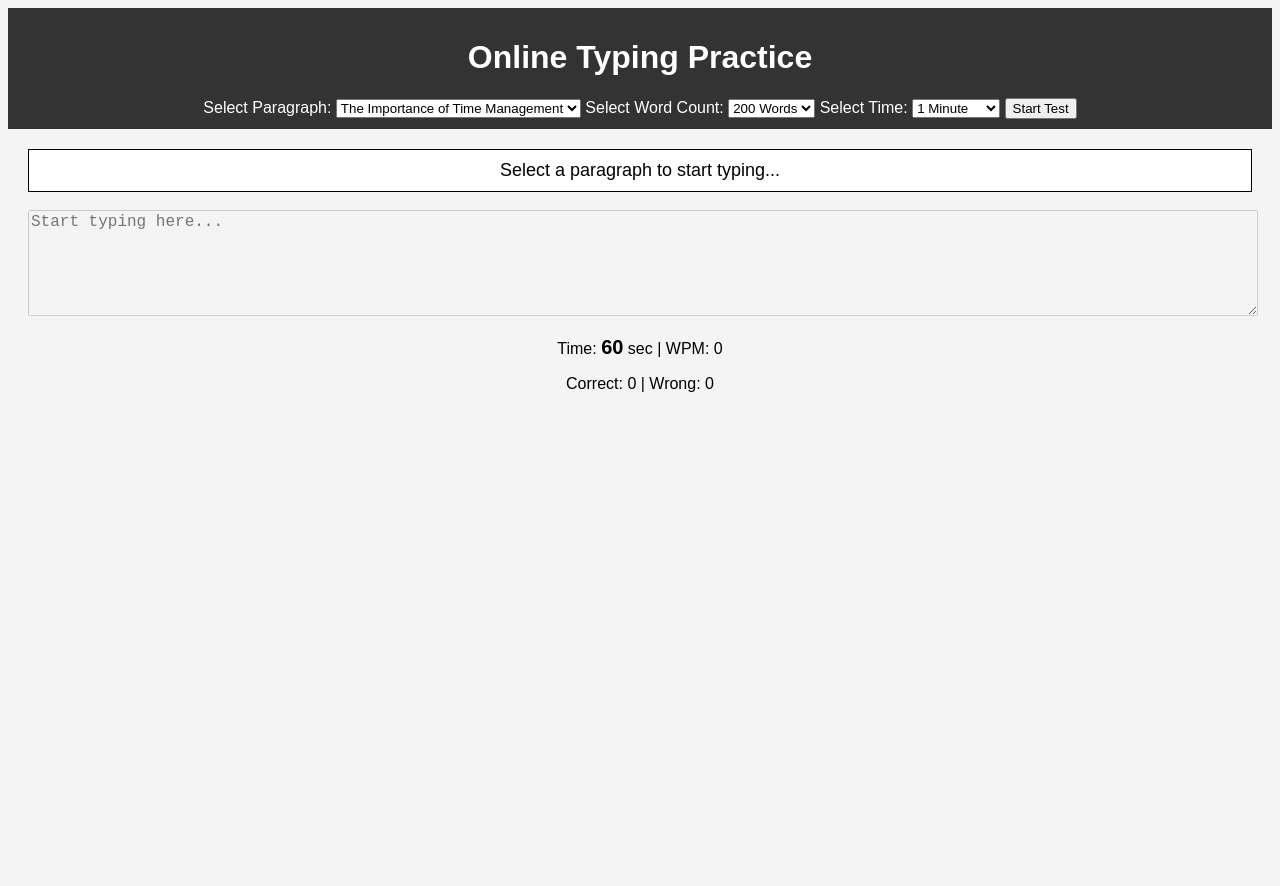
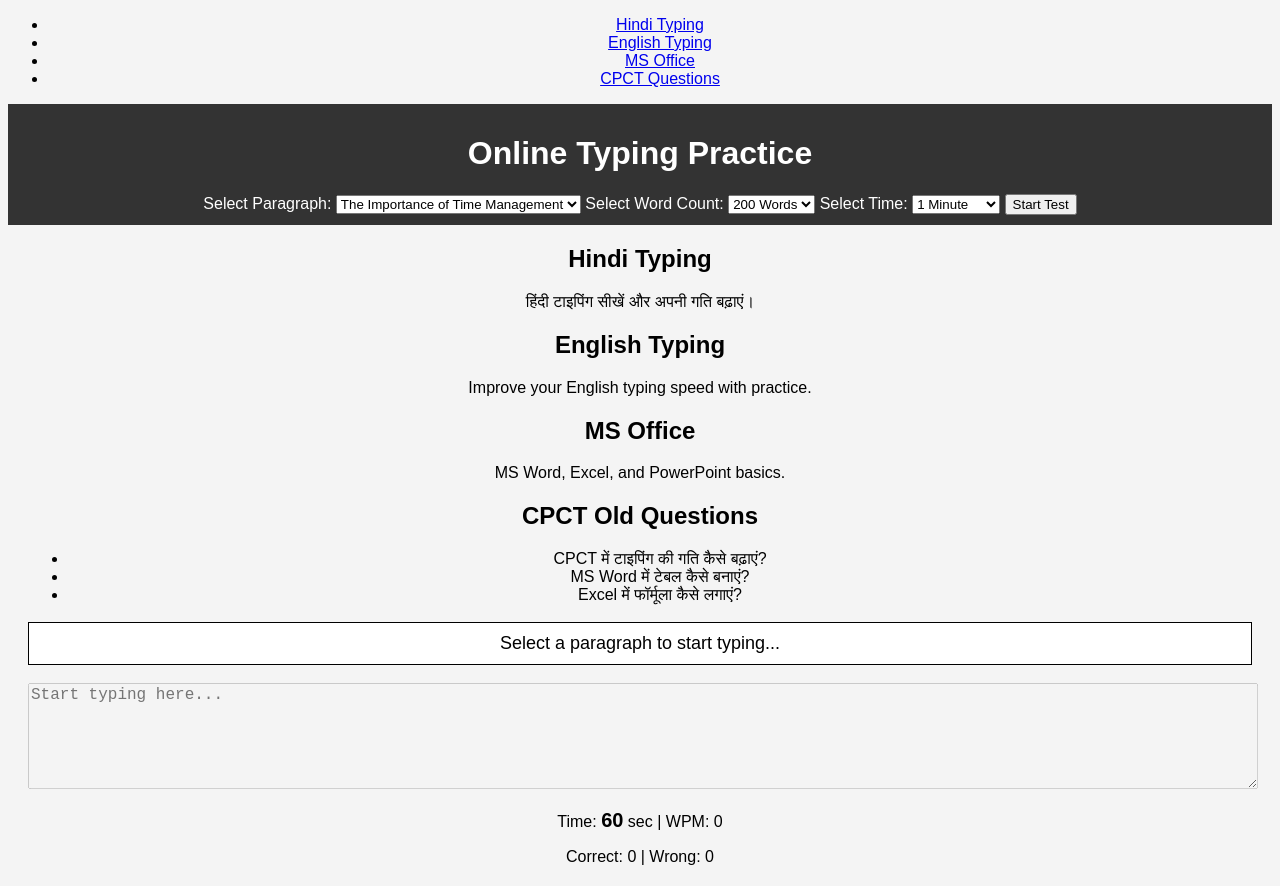
Before and after one commit to nishantpaa/freeonline-typing-test, a plain HTML site: page index.html in a window 1280 px wide. Before the commit the page ends 800 px from the top, so only its background shows below. Drawn offline with Linux system fonts and the light colour scheme.

Commit message:
Add files via upload

```diff
--- a/index.html
+++ b/index.html
@@ -7,6 +7,16 @@
     <link rel="stylesheet" href="style.css">
 </head>
 <body>
+
+    <nav>
+        <ul>
+            <li><a href="#hindiTyping">Hindi Typing</a></li>
+            <li><a href="#englishTyping">English Typing</a></li>
+            <li><a href="#msOffice">MS Office</a></li>
+            <li><a href="#cpctQuestions">CPCT Questions</a></li>
+        </ul>
+    </nav>
+
     <header>
         <h1>Online Typing Practice</h1>
 
@@ -15,13 +25,6 @@
             <option value="0">The Importance of Time Management</option>
             <option value="1">The Power of Positive Thinking</option>
             <option value="2">The Role of Technology in Education</option>
-            <option value="3">Benefits of Regular Exercise</option>
-            <option value="4">The Impact of Climate Change</option>
-            <option value="5">The Importance of Mental Health</option>
-            <option value="6">The Influence of Social Media</option>
-            <option value="7">The Future of Artificial Intelligence</option>
-            <option value="8">The Importance of Reading</option>
-            <option value="9">The Value of Friendship</option>
         </select>
 
         <label for="wordCountSelect">Select Word Count:</label>
@@ -36,14 +39,36 @@
             <option value="60">1 Minute</option>
             <option value="300">5 Minutes</option>
             <option value="600">10 Minutes</option>
-            <option value="900">15 Minutes</option>
-            <option value="1200">20 Minutes</option>
         </select>
 
         <button onclick="startTest()">Start Test</button>
     </header>
 
     <main>
+        <section id="hindiTyping">
+            <h2>Hindi Typing</h2>
+            <p>हिंदी टाइपिंग सीखें और अपनी गति बढ़ाएं।</p>
+        </section>
+
+        <section id="englishTyping">
+            <h2>English Typing</h2>
+            <p>Improve your English typing speed with practice.</p>
+        </section>
+
+        <section id="msOffice">
+            <h2>MS Office</h2>
+            <p>MS Word, Excel, and PowerPoint basics.</p>
+        </section>
+
+        <section id="cpctQuestions">
+            <h2>CPCT Old Questions</h2>
+            <ul>
+                <li>CPCT में टाइपिंग की गति कैसे बढ़ाएं?</li>
+                <li>MS Word में टेबल कैसे बनाएं?</li>
+                <li>Excel में फॉर्मूला कैसे लगाएं?</li>
+            </ul>
+        </section>
+
         <p id="paragraph">Select a paragraph to start typing...</p>
         <textarea id="typingArea" placeholder="Start typing here..." disabled></textarea>
         <p>Time: <span id="timer">60</span> sec | WPM: <span id="wpm">0</span></p>
```
